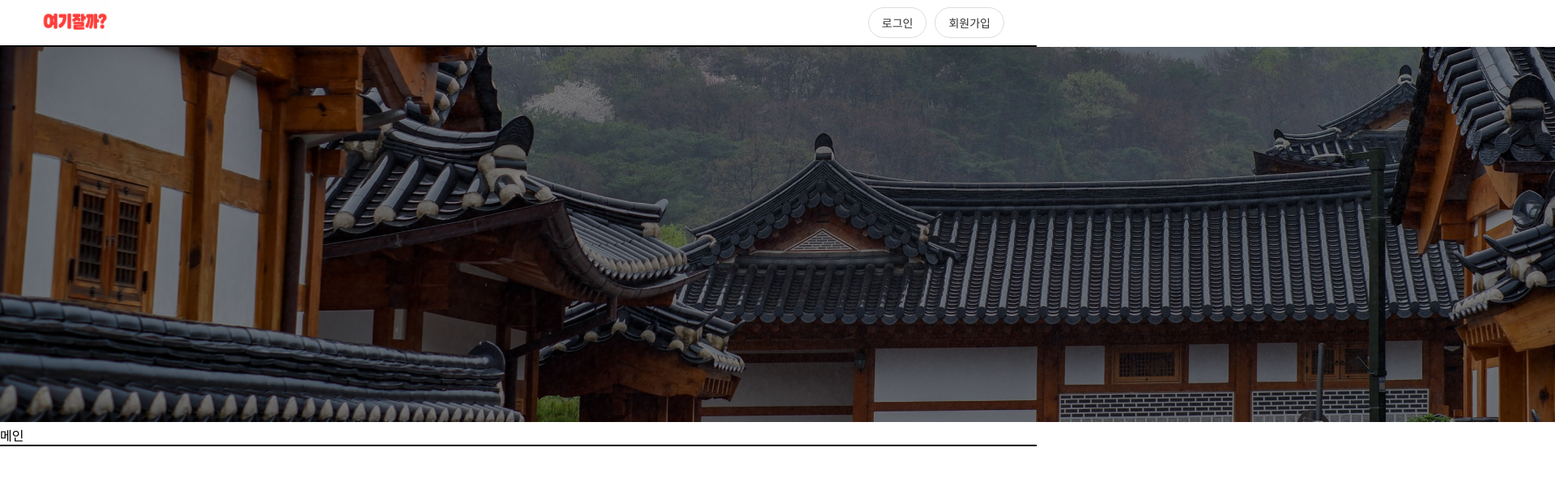
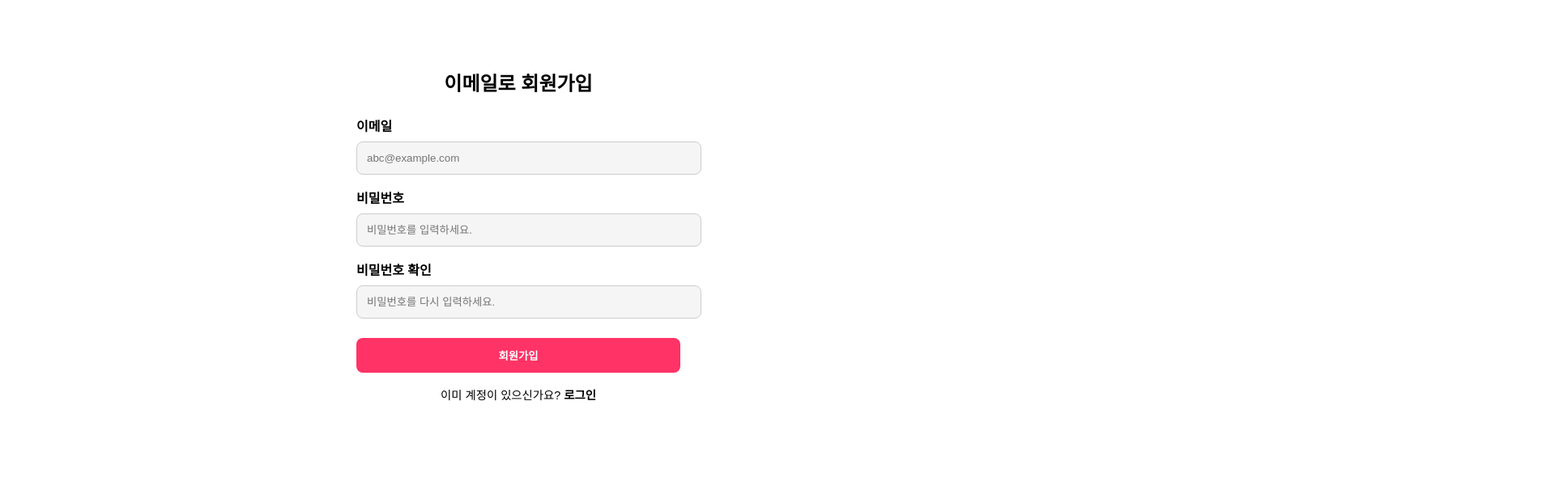
Before and after one commit to alstkdwh24/zz-client, a React (Create React App) app: page /sign-up in a window 1280 px wide. Shown: the top 590 px of the page at 81% size, 1920 px wide, since content can reach past the window. Built offline with nearby package versions, Linux system fonts and the light colour scheme.

Commit message:
feat: 이메일 회원가입 페이지 추가

```diff
--- a/package.json
+++ b/package.json
@@ -9,6 +9,7 @@
     "@testing-library/user-event": "^13.5.0",
     "react": "^19.1.0",
     "react-dom": "^19.1.0",
+    "react-router-dom": "^7.6.3",
     "react-scripts": "5.0.1",
     "sass": "^1.89.2",
     "web-vitals": "^2.1.4"
--- a/src/App.js
+++ b/src/App.js
@@ -1,7 +1,17 @@
+import { BrowserRouter, Route, Routes } from "react-router-dom";
 import Home from "./pages/Home";
+import LoginPage from "Components/Login/LoginPage";
+import EmailRegisterPage from "Components/EmailRegister/EmailRegisterPage";
 
 function App() {
-  return <Home />;
+  return  (
+  <BrowserRouter>
+      <Routes>
+        <Route path="/" element={<Home />} />
+        <Route path="/login" element={<LoginPage />} />
+        <Route path="/sign-up" element={<EmailRegisterPage />} />
+      </Routes>
+    </BrowserRouter>);
 }
 
 export default App;
--- /dev/null
+++ b/src/Components/EmailRegister/EmailRegisterPage.jsx
@@ -0,0 +1,60 @@
+import { useState } from "react";
+import { useNavigate } from "react-router-dom";
+import '../../styles/register.scss'
+
+export default function EmailRegisterPage() {
+    const [email, setEmail] = useState('');
+    const [password, setPassword] = useState('');
+    const [confirm, setConfirm] = useState('');
+    const navigate = useNavigate();
+
+    const handleSubmit = (e) => {
+        e.preventDefault();
+        if (password !== confirm) {
+            alert('비밀번호가 일치하지 않습니다.');
+            return;
+        }
+        console.log('회원가입 요청:', { email, password });
+    };
+
+    return (
+        <div className="register-container">
+            <h2>이메일로 회원가입</h2>
+            <form onSubmit={handleSubmit}>
+                <label>이메일</label>
+                <input
+                    type="email"
+                    placeholder="abc@example.com"
+                    value={email}
+                    onChange={(e) => setEmail(e.target.value)}
+                    required
+                />
+
+                <label>비밀번호</label>
+                <input
+                    type="password"
+                    placeholder="비밀번호를 입력하세요."
+                    value={password}
+                    onChange={(e) => setPassword(e.target.value)}
+                    required
+                />
+
+                <label>비밀번호 확인</label>
+                <input
+                    type="password"
+                    placeholder="비밀번호를 다시 입력하세요."
+                    value={confirm}
+                    onChange={(e) => setConfirm(e.target.value)}
+                    required
+                />
+
+                <button type="submit" className="register-btn">회원가입</button>
+            </form>
+
+            <p className="login-link">
+                이미 계정이 있으신가요?{' '}
+                <span onClick={() => navigate('/login')}>로그인</span>
+            </p>
+        </div>
+    );
+}
--- a/src/Components/Layout/header/header.jsx
+++ b/src/Components/Layout/header/header.jsx
@@ -1,12 +1,16 @@
-    import '../../../styles/header.scss'
-    const Header = () => {
+import { useNavigate } from 'react-router-dom';
+import '../../../styles/header.scss'
+
+const Header = () => {
+
+    const navigate = useNavigate();
     return (
         <header className="headline">
             <div className="inner_header">
                 <div className="top_logo" />
                 <div className="auth_buttons">
-                    <button className="soft_button">로그인</button>
-                    <button className="soft_button">회원가입</button>
+                    <button className="soft_button" onClick={() => navigate('/login')}>로그인</button>
+                    <button className="soft_button" onClick={() => navigate('/sign-up')}>회원가입</button>
                 </div>
             </div>
         </header>
--- /dev/null
+++ b/src/Components/Login/LoginPage.jsx
@@ -0,0 +1,30 @@
+import '../../styles/login.scss'
+import { useNavigate } from 'react-router-dom';
+
+const SocialButton = ({ type, text, onClick  }) => {
+  return (
+    <button className={`social-btn ${type}`} onClick={onClick}>
+      {text}
+    </button>
+  );
+};
+
+
+export default function LoginPage() {
+    const navigate = useNavigate();
+
+    return (<>
+        <div className="login-container">
+            <h1 className="logo">여기어때.</h1>
+            <p className="desc">로그인/회원가입</p>
+
+            <div className="button-container">
+                <SocialButton type="kakao" text="카카오로 시작하기" />
+                <SocialButton type="naver" text="네이버로 시작하기" />
+                <SocialButton type="email" text="이메일로 시작하기" onClick={() => navigate('/sign-up')}/>
+            </div>
+
+            <div className="footer">비즈니스 로그인/회원가입</div>
+        </div>
+    </>);
+}
--- /dev/null
+++ b/src/styles/login.scss
@@ -0,0 +1,44 @@
+.login-container {
+  max-width: 400px;
+  margin: 0 auto;
+  text-align: center;
+  font-family: sans-serif;
+}
+
+.logo {
+  font-size: 2rem;
+  color: #f33;
+  margin-top: 2rem;
+}
+
+.desc {
+  margin: 1rem 0;
+  color: #555;
+}
+
+.button-container {
+  display: flex;
+  flex-direction: column;
+  gap: 0.75rem;
+  margin-top: 1rem;
+}
+
+.social-btn {
+  padding: 0.75rem;
+  font-size: 1rem;
+  border: none;
+  border-radius: 8px;
+  cursor: pointer;
+  font-weight: bold;
+  color: white;
+}
+.kakao { background-color: #FEE500; color: #3c1e1e; }
+.naver { background-color: #03C75A; }
+.email { background-color: #e3f1ff; color: #0366d6; }
+
+.footer {
+  margin-top: 2rem;
+  color: #666;
+  font-size: 0.9rem;
+  cursor: pointer;
+}
--- /dev/null
+++ b/src/styles/register.scss
@@ -0,0 +1,50 @@
+.register-container {
+  max-width: 400px;
+  margin: 2rem auto;
+  padding: 2rem;
+  font-family: sans-serif;
+  text-align: left;
+
+  h2 {
+    text-align: center;
+    margin-bottom: 1.5rem;
+  }
+
+  label {
+    display: block;
+    font-weight: bold;
+    margin-top: 1rem;
+  }
+
+  input {
+    width: 100%;
+    padding: 0.75rem;
+    margin-top: 0.5rem;
+    border-radius: 8px;
+    border: 1px solid #ccc;
+    background-color: #f5f5f5;
+  }
+
+  .register-btn {
+    margin-top: 1.5rem;
+    width: 100%;
+    padding: 0.75rem;
+    background-color: #ff3366;
+    color: white;
+    font-weight: bold;
+    border: none;
+    border-radius: 8px;
+    cursor: pointer;
+  }
+
+  .login-link {
+    margin-top: 1rem;
+    text-align: center;
+    font-size: 0.9rem;
+
+    span {
+      font-weight: bold;
+      cursor: pointer;
+    }
+  }
+}
```
Also changed, not shown: 1 other file (tests, documents, lock files or other folders).
